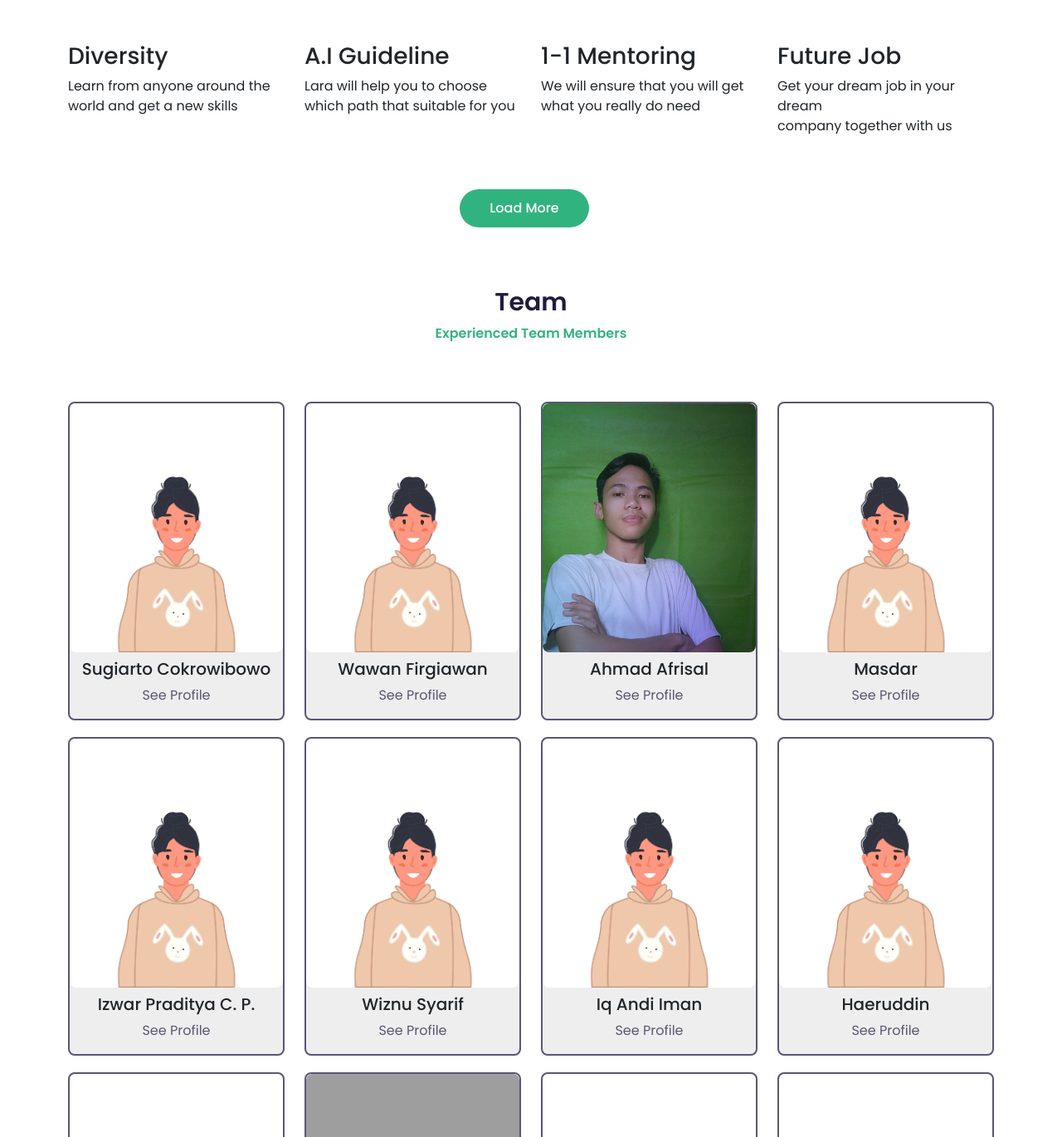
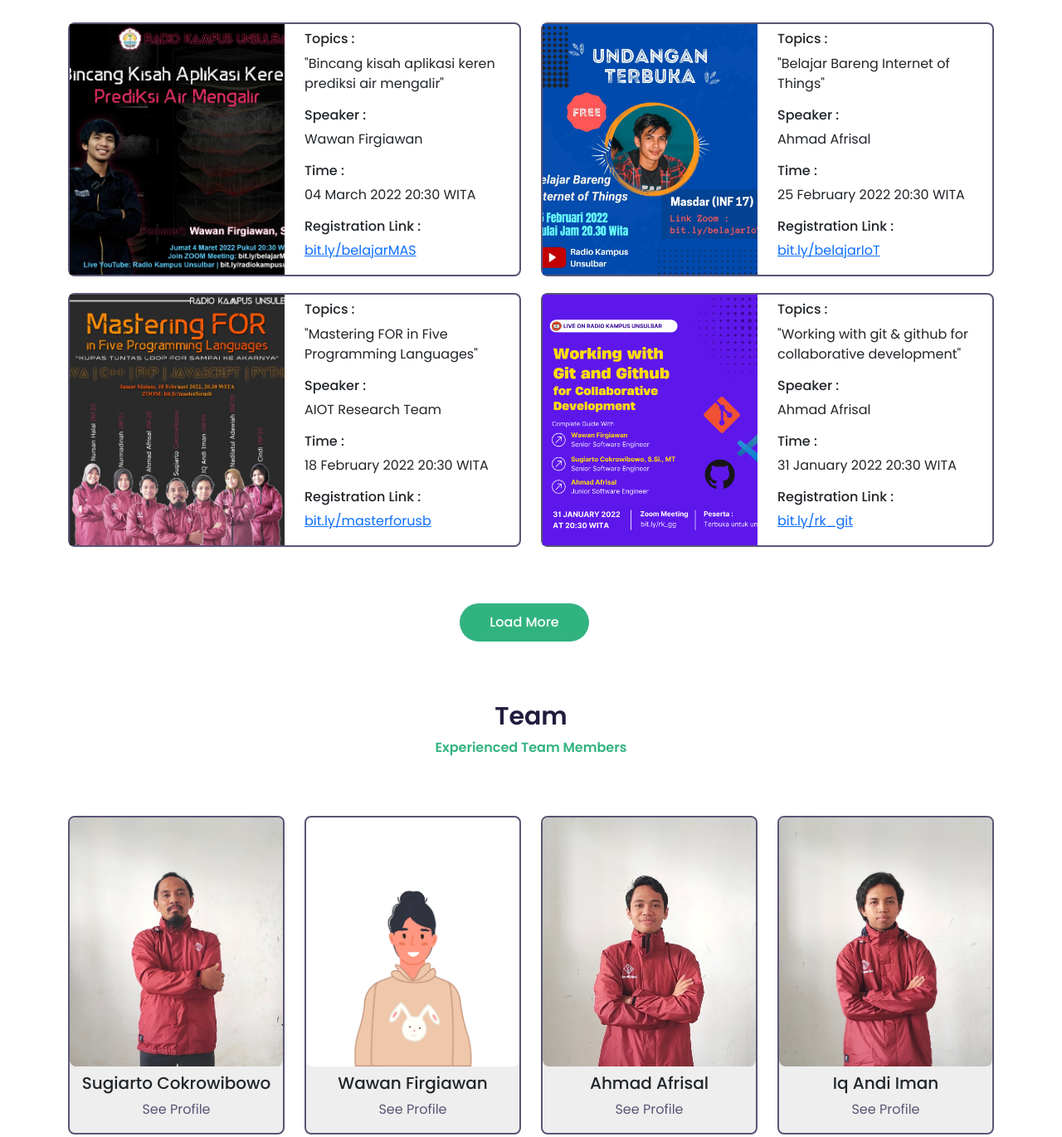
Before and after one commit to ahmad-afrisal/radiokampus, a plain HTML site: page index.html in a window 1280 px wide. Shown: the part 860-2230 px from the top of the page at 83% size. Drawn offline with nearby package versions, Linux system fonts and the light colour scheme; grey boxes are pictures that could not be loaded.

Commit message:
Event Done

```diff
--- a/assets/style/main.scss
+++ b/assets/style/main.scss
@@ -213,6 +213,24 @@ body {
     }
 }
 
+.events {
+
+    .item-event {
+        border: 2px solid $lildarpurple;
+        border-radius: 8px;
+        margin-bottom: 20px;
+
+        .pamflet-image {
+            width: 100%;
+            height: 302px;
+
+            background-position: center;
+            background-size: cover;
+            background-repeat: no-repeat;
+        }
+    }
+}
+
 .text-green {
     color: $green !important;
 }
--- a/index.html
+++ b/index.html
@@ -65,8 +65,8 @@
 										world.
 									</p>
 									<p class="cta">
-										<a href="#" class="btn btn-master btn-primary">
-											Get Started
+										<a href="#events" class="btn btn-master btn-primary">
+											Explore
 										</a>
 									</p>
 								</div>
@@ -102,50 +102,147 @@
 						</div>
 					</div>
 					<div class="row">
-						<div class="col-lg-3 col-12">
-							<div class="item-benefit">
-								<img src="assets/images/ic_globe.png" class="icon" alt="">
-								<h3 class="title">
-									Diversity
-								</h3>
+						<div class="col-lg-6 col-12">
+							<div class="item-event">
+								<div class="row">
+									<div class="col-6">
+										<div class="pamflet-image" style="background-image: url('assets/images/air.jpeg');"></div>
+									</div>
+									<div class="col-6 align-self-center">
+										<h6 class="title mt-2">
+											Topics :
+										</h6>
 										<p class="support">
-									Learn from anyone around the <br> world and get a new skills
+											"Bincang kisah aplikasi keren prediksi air mengalir"
+										</p>
+										<h6 class="title">
+											Speaker :
+										</h6>
+										<p class="support">
+											Wawan Firgiawan
+										</p>
+										<h6 class="title">
+											Time :
+										</h6>
+										<p class="support">
+											04 March 2022 20:30 WITA
+										</p>
+										<h6 class="title">
+											Registration Link :
+										</h6>
+										<p class="support">
+											<a href="#">bit.ly/belajarMAS</a>
 										</p>
 									</div>
 								</div>
-						<div class="col-lg-3 col-12">
-							<div class="item-benefit">
-								<img src="assets/images/ic_globe-1.png" class="icon" alt="">
-								<h3 class="title">
-									A.I Guideline
-								</h3>
+							</div>
+						</div>
+						<div class="col-lg-6 col-12">
+							<div class="item-event">
+								<div class="row">
+									<div class="col-6">
+										<div class="pamflet-image" style="background-image: url('assets/images/iot.jpeg');"></div>
+									</div>
+									<div class="col-6 align-self-center">
+										<h6 class="title mt-2">
+											Topics :
+										</h6>
 										<p class="support">
-									Lara will help you to choose <br> which path that suitable for you
+											"Belajar Bareng Internet of Things"
+										</p>
+										<h6 class="title">
+											Speaker :
+										</h6>
+										<p class="support">
+											Ahmad Afrisal
+										</p>
+										<h6 class="title">
+											Time :
+										</h6>
+										<p class="support">
+											25 February 2022 20:30 WITA
+										</p>
+										<h6 class="title">
+											Registration Link :
+										</h6>
+										<p class="support">
+											<a href="#">bit.ly/belajarIoT</a>
 										</p>
 									</div>
 								</div>
-						<div class="col-lg-3 col-12">
-							<div class="item-benefit">
-								<img src="assets/images/ic_globe-2.png" class="icon" alt="">
-								<h3 class="title">
-									1-1 Mentoring
-								</h3>
+							</div>
+						</div>
+						<div class="col-lg-6 col-12">
+							<div class="item-event">
+								<div class="row">
+									<div class="col-6">
+										<div class="pamflet-image" style="background-image: url('assets/images/mastering-for.jpeg');"></div>
+									</div>
+									<div class="col-6 align-self-center">
+										<h6 class="title mt-2">
+											Topics :
+										</h6>
 										<p class="support">
-									We will ensure that you will get <br> what you really do need
+											"Mastering FOR in Five Programming Languages"
+										</p>
+										<h6 class="title">
+											Speaker :
+										</h6>
+										<p class="support">
+											AIOT Research Team
+										</p>
+										<h6 class="title">
+											Time :
+										</h6>
+										<p class="support">
+											18 February 2022 20:30 WITA
+										</p>
+										<h6 class="title">
+											Registration Link :
+										</h6>
+										<p class="support">
+											<a href="#">bit.ly/masterforusb</a>
 										</p>
 									</div>
 								</div>
-						<div class="col-lg-3 col-12">
-							<div class="item-benefit">
-								<img src="assets/images/ic_globe-3.png" class="icon" alt="">
-								<h3 class="title">
-									Future Job
-								</h3>
+							</div>
+						</div>
+						<div class="col-lg-6 col-12">
+							<div class="item-event">
+								<div class="row">
+									<div class="col-6">
+										<div class="pamflet-image" style="background-image: url('assets/images/git.png');"></div>
+									</div>
+									<div class="col-6 align-self-center">
+										<h6 class="title mt-2">
+											Topics :
+										</h6>
 										<p class="support">
-									Get your dream job in your dream <br> company together with us
+											"Working with git & github for <br> collaborative development"
+										</p>
+										<h6 class="title">
+											Speaker :
+										</h6>
+										<p class="support">
+											Ahmad Afrisal
+										</p>
+										<h6 class="title">
+											Time :
+										</h6>
+										<p class="support">
+											31 January 2022 20:30 WITA
+										</p>
+										<h6 class="title">
+											Registration Link :
+										</h6>
+										<p class="support">
+											<a href="#">bit.ly/rk_git</a>
 										</p>
 									</div>
 								</div>
+							</div>
+						</div>
+
 					</div>
 					<div class="row text-center pb-5">
 						<div class="col-12">
@@ -177,13 +274,13 @@
 						<div class="col-lg-3 col-md-6 col-12">
 							<div class="img-team">
 								<div class="image-thumbnail">
-									<div class="image-team" style="background-image: url('assets/images/ok.jpg');"></div>
+									<div class="image-team" style="background-image: url('assets/images/cokrowibowo-mit.jpeg');"></div>
 								</div>
 								<h5 class="title text-center pt-2">
 									Sugiarto Cokrowibowo
 								</h5>
 								<p class="support text-center">
-									<a href="">See Profile</a>
+									<a href="#">See Profile</a>
 								</p>
 							</div>
 						</div>
@@ -196,14 +293,14 @@
 									Wawan Firgiawan
 								</h5>
 								<p class="support text-center">
-									<a href="">See Profile</a>
+									<a href="#">See Profile</a>
 								</p>
 							</div>
 						</div>
 						<div class="col-lg-3 col-md-6 col-12">
 							<div class="img-team">
 								<div class="image-thumbnail">
-									<div class="image-team" style="background-image: url('assets/images/pic.jpg');"></div>
+									<div class="image-team" style="background-image: url('assets/images/isal-mit.jpeg');"></div>
 								</div>
 								<h5 class="title text-center pt-2">
 									Ahmad Afrisal
@@ -216,78 +313,26 @@
 						<div class="col-lg-3 col-md-6 col-12">
 							<div class="img-team">
 								<div class="image-thumbnail">
-									<div class="image-team" style="background-image: url('assets/images/ok.jpg');"></div>
+									<div class="image-team" style="background-image: url('assets/images/iman-mit.jpeg');"></div>
 								</div>
 								<h5 class="title text-center pt-2">
-									Masdar
+									Iq Andi Iman
 								</h5>
 								<p class="support text-center">
-									<a href="https://bit.ly/ahmad-afrisal">See Profile</a>
+									<a href="#">See Profile</a>
 								</p>
 							</div>
 						</div>
 						<div class="col-lg-3 col-md-6 col-12">
 							<div class="img-team">
 								<div class="image-thumbnail">
-									<div class="image-team" style="background-image: url('assets/images/ok.jpg');"></div>
-								</div>
-								<h5 class="title text-center pt-2">
-									Izwar Praditya C. P.
-								</h5>
-								<p class="support text-center">
-									<a href="">See Profile</a>
-								</p>
-							</div>
-						</div>
-						<div class="col-lg-3 col-md-6 col-12">
-							<div class="img-team">
-								<div class="image-thumbnail">
-									<div class="image-team" style="background-image: url('assets/images/ok.jpg');"></div>
-								</div>
-								<h5 class="title text-center pt-2">
-									Wiznu Syarif
-								</h5>
-								<p class="support text-center">
-									<a href="https://bit.ly/ahmad-afrisal">See Profile</a>
-								</p>
-							</div>
-						</div>
-						<div class="col-lg-3 col-md-6 col-12">
-							<div class="img-team">
-								<div class="image-thumbnail">
-									<div class="image-team" style="background-image: url('assets/images/ok.jpg');"></div>
-								</div>
-								<h5 class="title text-center pt-2">
-									Iq Andi Iman
-								</h5>
-								<p class="support text-center">
-									<a href="">See Profile</a>
-								</p>
-							</div>
-						</div>
-						<div class="col-lg-3 col-md-6 col-12">
-							<div class="img-team">
-								<div class="image-thumbnail">
-									<div class="image-team" style="background-image: url('assets/images/ok.jpg');"></div>
-								</div>
-								<h5 class="title text-center pt-2">
-									Haeruddin
-								</h5>
-								<p class="support text-center">
-									<a href="">See Profile</a>
-								</p>
-							</div>
-						</div>
-						<div class="col-lg-3 col-md-6 col-12">
-							<div class="img-team">
-								<div class="image-thumbnail">
-									<div class="image-team" style="background-image: url('assets/images/ok.jpg');"></div>
+									<div class="image-team" style="background-image: url('assets/images/nursam-mit.jpeg');"></div>
 								</div>
 								<h5 class="title text-center pt-2">
 									Nursam Halal
 								</h5>
 								<p class="support text-center">
-									<a href="">See Profile</a>
+									<a href="#">See Profile</a>
 								</p>
 							</div>
 						</div>
@@ -300,20 +345,20 @@
 									Cindi
 								</h5>
 								<p class="support text-center">
-									<a href="">See Profile</a>
+									<a href="#">See Profile</a>
 								</p>
 							</div>
 						</div>
 						<div class="col-lg-3 col-md-6 col-12">
 							<div class="img-team">
 								<div class="image-thumbnail">
-									<div class="image-team" style="background-image: url('assets/images/ok.jpg');"></div>
+									<div class="image-team" style="background-image: url('assets/images/nadilatul.jpg');"></div>
 								</div>
 								<h5 class="title text-center pt-2">
 									Nadilatul Adawiah
 								</h5>
 								<p class="support text-center">
-									<a href="">See Profile</a>
+									<a href="#">See Profile</a>
 								</p>
 							</div>
 						</div>
@@ -321,13 +366,13 @@
 						<div class="col-lg-3 col-md-6 col-12">
 							<div class="img-team">
 								<div class="image-thumbnail">
-									<div class="image-team" style="background-image: url('assets/images/ok.jpg');"></div>
+									<div class="image-team" style="background-image: url('assets/images/nurmadina-mit.jpeg');"></div>
 								</div>
 								<h5 class="title text-center pt-2">
 									Nurmadina
 								</h5>
 								<p class="support text-center">
-									<a href="">See Profile</a>
+									<a href="#">See Profile</a>
 								</p>
 							</div>
 						</div>
@@ -341,7 +386,7 @@
 			<section class="contact" id="contact">
 				<div class="container">
 					<div class="row pb-70">
-					<div class="col-lg-5 offset-lg-1 offset-md-1 col-12 header-wrap copywriting">
+						<div class="col-lg-5 offset-lg-1 offset-md-1 col-12  copywriting">
 							<p class="story">
 								Want to be a speaker?
 							</p>
@@ -359,7 +404,7 @@
 								</a>
 							</p>
 						</div>
-					<div class="col-lg-5 col-12  offset-lg-1 offset-md-1 header-wrap copywriting">
+						<div class="col-lg-5 col-12  offset-lg-1 offset-md-1 copywriting">
 							<p class="story">
 								Any Question?
 							</p>
```
Also changed, not shown: assets/images/air.jpeg (added), assets/images/cokrowibowo-mit.jpeg (added), assets/images/git.png (added), assets/images/iman-mit.jpeg (added), assets/images/iman.jpeg (added), assets/images/iot.jpeg (added), assets/images/isal-mit.jpeg (added), assets/images/isal.png (deleted), assets/images/mastering-for.jpeg (added), assets/images/nadilatul-mit.jpeg (added), assets/images/nadilatul.jpg (added), assets/images/nurmadina-mit.jpeg (added), assets/images/nursam-mit.jpeg (added), assets/images/sugiarto-mit.jpeg (added), 1 more files, 2 other files. Lines whose indentation alone changed are shown as unchanged.
